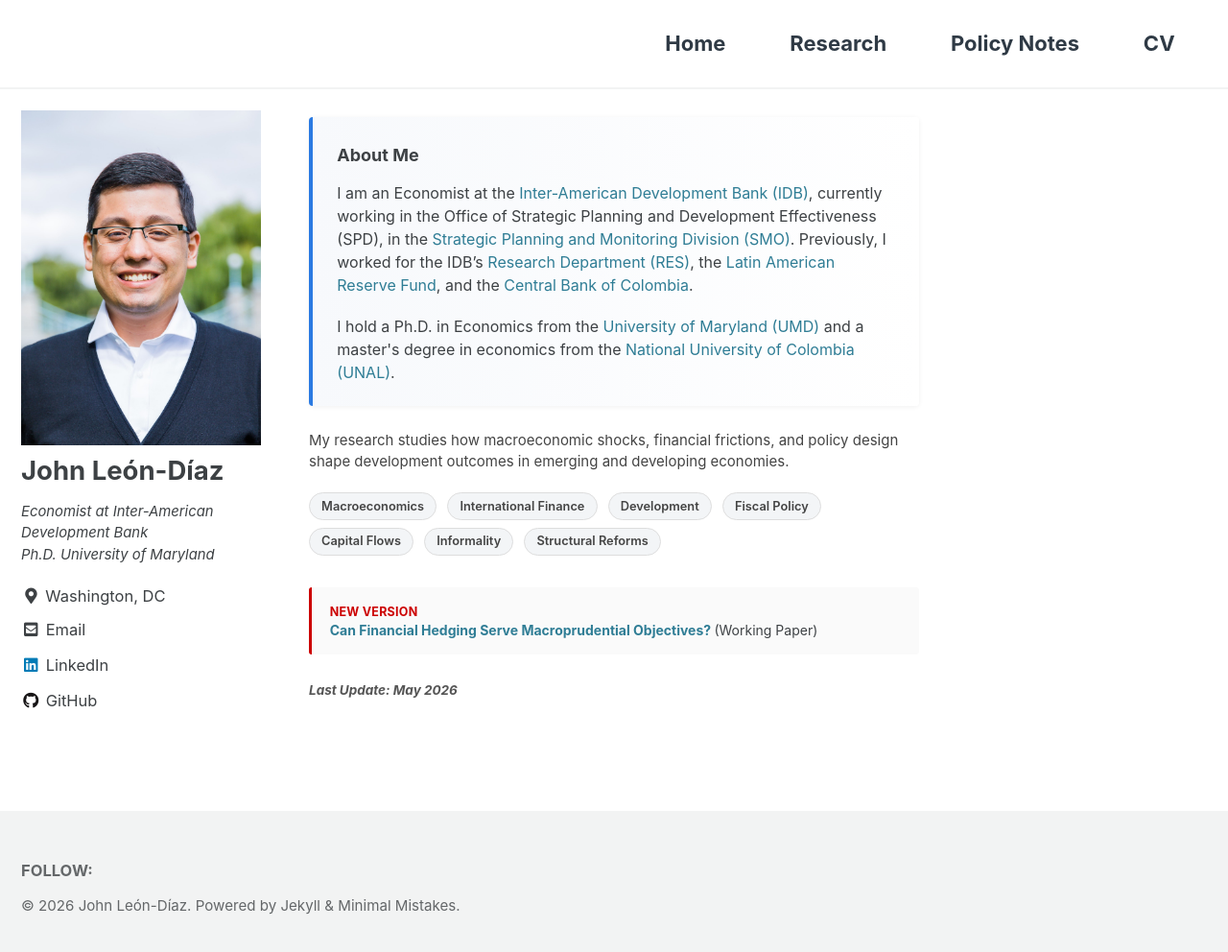
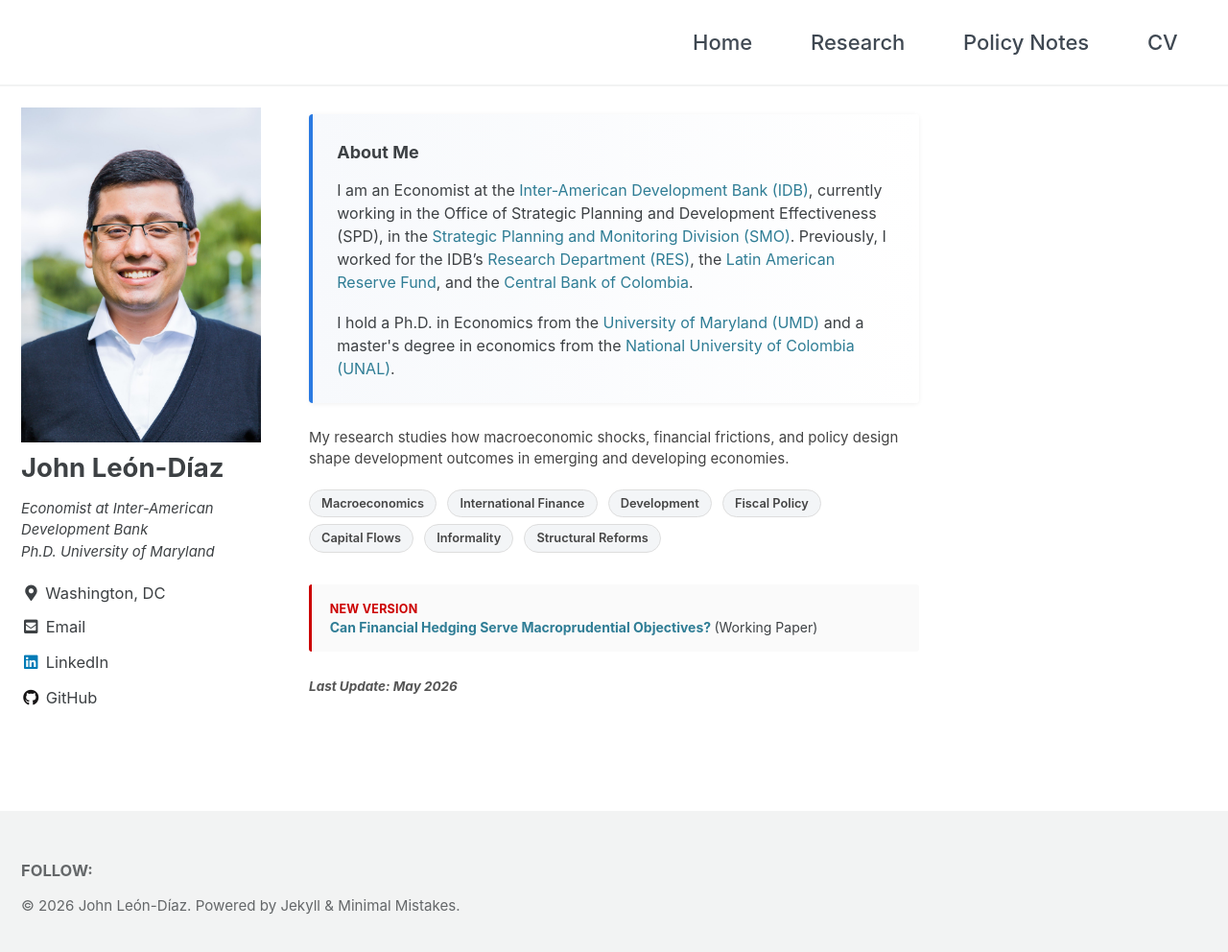
Before and after one commit to jleondia/jleondia.github.io, a Jekyll site: the page built from _pages/home.md, in a window 1280 px wide and 1000 px high. Shown: the top 992 px of the window at 96% size. Built offline with Jekyll 4.4.1, drawn with Linux system fonts in a browser that asks for light colours; cached includes are drawn as plain includes.

Commit message:
Refactor masthead menu item styles for consistency

```diff
--- a/assets/css/main.scss
+++ b/assets/css/main.scss
@@ -8,21 +8,21 @@
 
 /* Subtle professional top navigation */
 .masthead__menu-item a {
-  font-weight: 650 !important;
-  color: #2f3a45 !important;
-  padding: 0.32rem 0.52rem !important;
-  border-radius: 4px;
+  font-weight: 500 !important;
+  color: #3f4852 !important;
+  padding: 0.22rem 0.38rem !important;
+  border-radius: 3px;
   transition: color 0.18s ease, background-color 0.18s ease;
 }
 
 .masthead__menu-item a:hover {
   color: #2a6fbb !important;
-  background-color: #f3f7fb !important;
+  background-color: #f6f9fc !important;
   text-decoration: none !important;
 }
 
 .masthead__menu-item--active a,
 .masthead__menu-item a[aria-current="page"] {
   color: #2a6fbb !important;
-  background-color: #f3f7fb !important;
+  background-color: #f6f9fc !important;
 }
```
